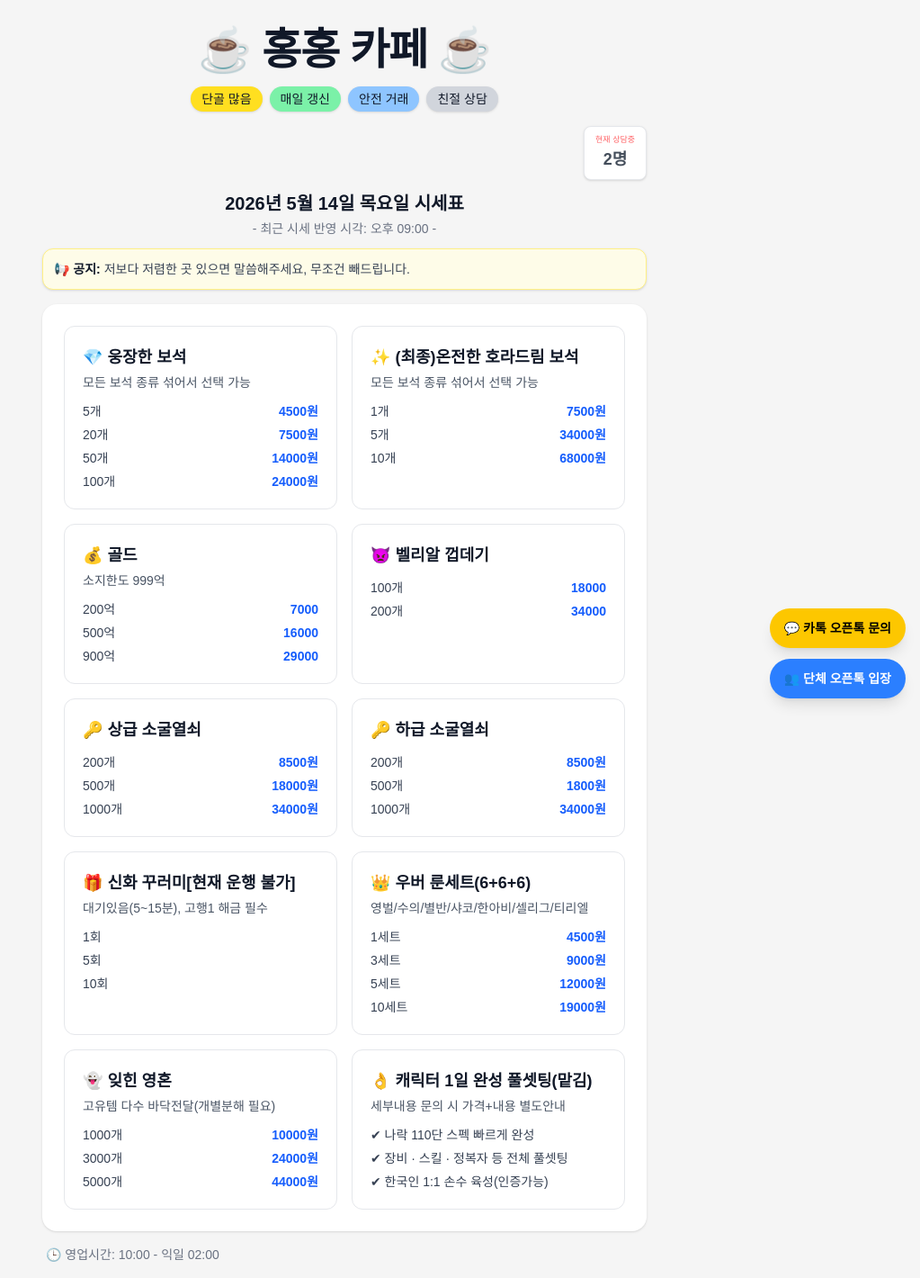
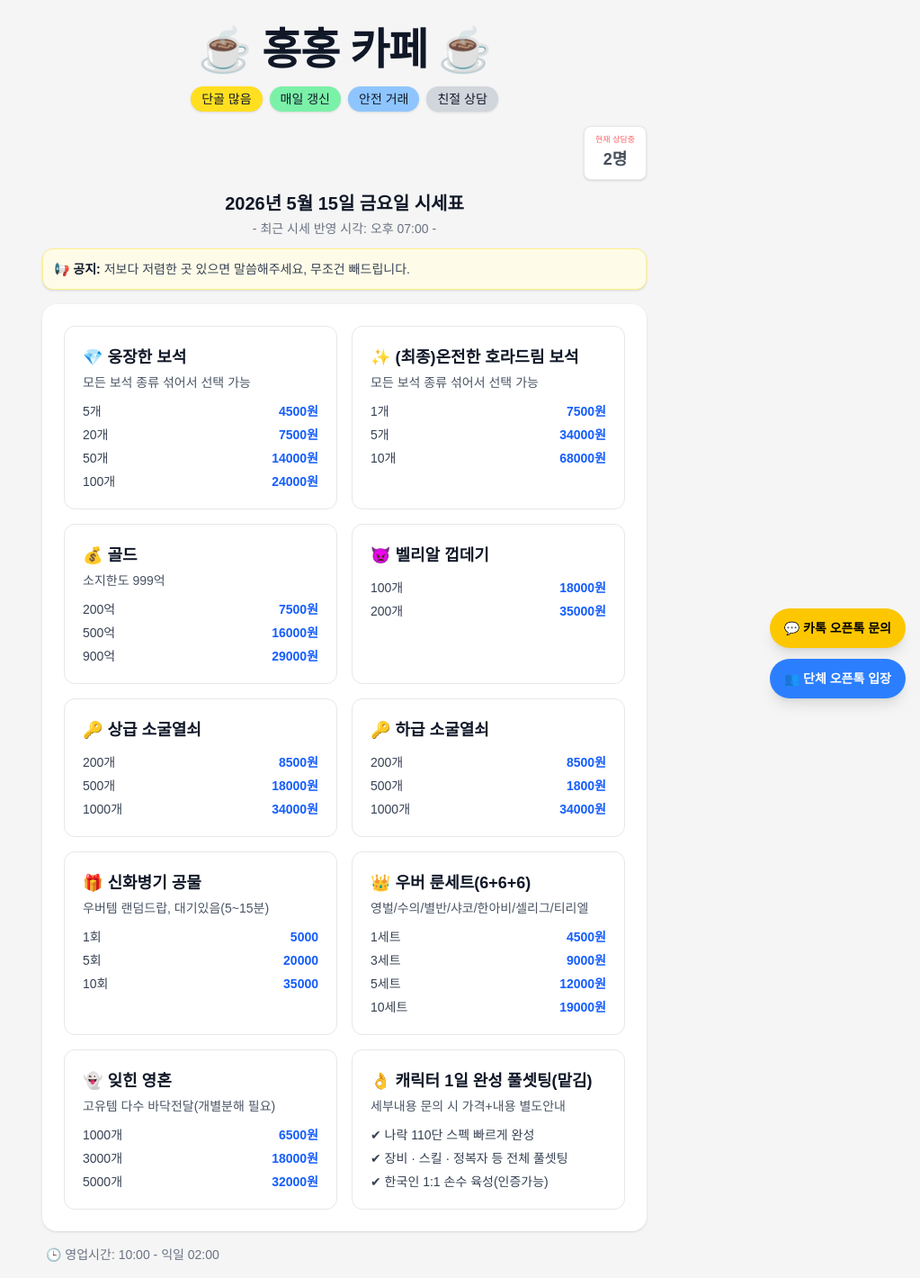
Before and after one commit to kimdohee968-sys/mebu-board, a Next.js app: page / in a window 1280 px wide. Shown: the whole page at 90% size, without its empty margins (257-1280 px from the left). Built offline with nearby package versions, Linux system fonts and the light colour scheme.

Commit message:
update content

```diff
--- a/menus.json
+++ b/menus.json
@@ -24,9 +24,9 @@
     "icon": "coin",
     "desc": "소지한도 999억",
     "prices": [
-      { "qty": "200억", "price": "7000" },
-      { "qty": "500억", "price": "16000" },
-      { "qty": "900억", "price": "29000" }
+      { "qty": "200억", "price": "7500원" },
+      { "qty": "500억", "price": "16000원" },
+      { "qty": "900억", "price": "29000원" }
     ]
   },
   {
@@ -34,8 +34,8 @@
     "icon": "snow",
     "desc": "",
     "prices": [
-      { "qty": "100개", "price": "18000" },
-      { "qty": "200개", "price": "34000" }
+      { "qty": "100개", "price": "18000원" },
+      { "qty": "200개", "price": "35000원" }
     ]
   },
   {
@@ -59,13 +59,13 @@
     ]
   },
   {
-    "name": "🎁 신화 꾸러미[현재 운행 불가]",
+    "name": "🎁 신화병기 공물",
     "icon": "box",
-    "desc": "대기있음(5~15분), 고행1 해금 필수",
+    "desc": "우버템 랜덤드랍, 대기있음(5~15분)",
     "prices": [
-      { "qty": "1회", "price": "" },
-      { "qty": "5회", "price": "" },
-      { "qty": "10회", "price": "" }
+      { "qty": "1회", "price": "5000" },
+      { "qty": "5회", "price": "20000" },
+      { "qty": "10회", "price": "35000" }
     ]
   },
   {
@@ -84,9 +84,9 @@
     "icon": "flask",
     "desc": "고유템 다수 바닥전달(개별분해 필요)",
     "prices": [
-      { "qty": "1000개", "price": "10000원" },
-      { "qty": "3000개", "price": "24000원" },
-      { "qty": "5000개", "price": "44000원" }
+      { "qty": "1000개", "price": "6500원" },
+      { "qty": "3000개", "price": "18000원" },
+      { "qty": "5000개", "price": "32000원" }
     ]
   },
   {
--- a/src/app/page.js
+++ b/src/app/page.js
@@ -78,11 +78,11 @@ export default function Home() {
       <div className="w-full max-w-md md:max-w-2xl text-center mb-3">
 
         <p className="text-lg md:text-xl font-bold text-gray-900">
-          2026년 5월 14일 목요일 시세표
+          2026년 5월 15일 금요일 시세표
         </p>
 
         <p className="text-xs md:text-sm text-gray-500 mt-1">
-          - 최근 시세 반영 시각: 오후 09:00 -
+          - 최근 시세 반영 시각: 오후 07:00 -
         </p>
 
       </div>
```
